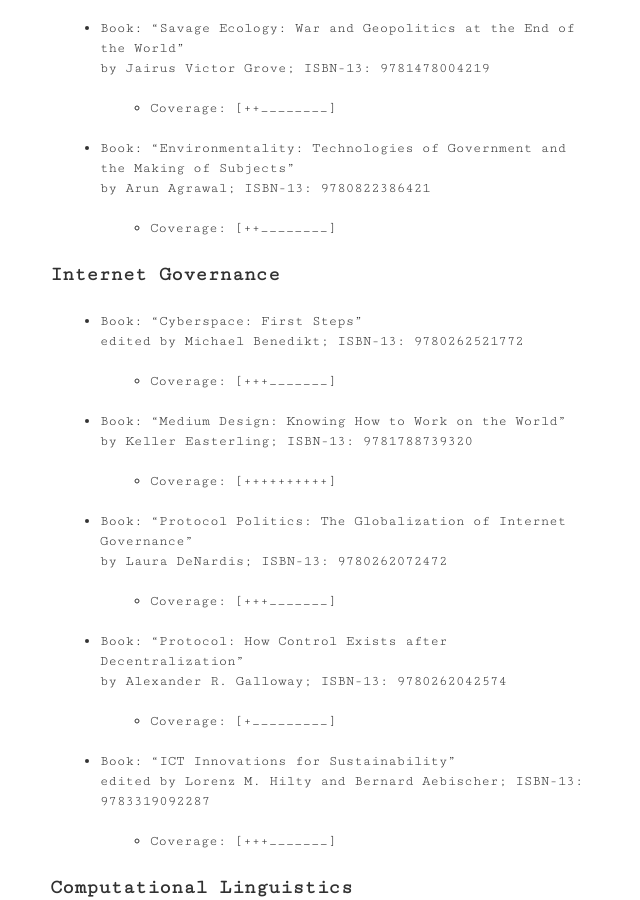
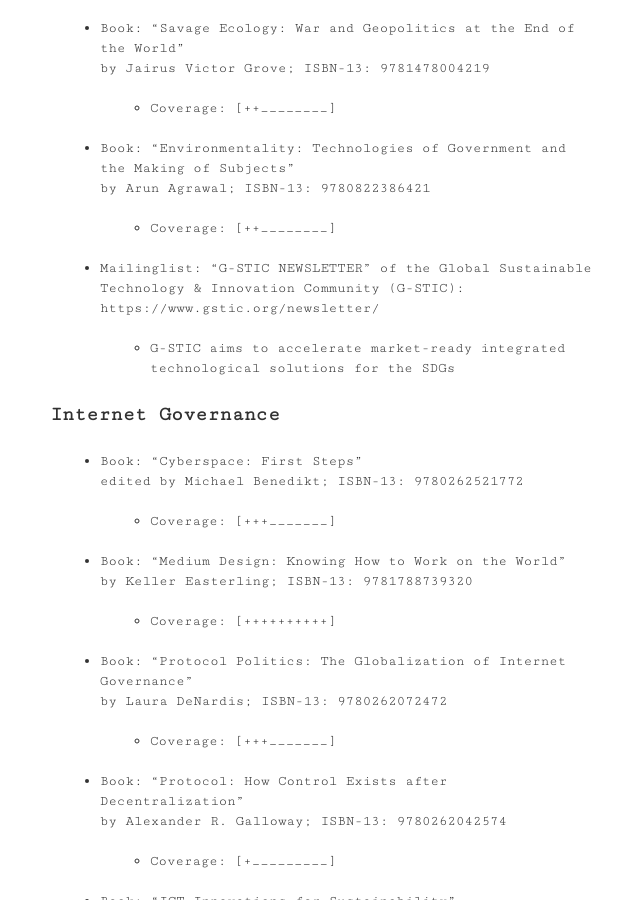
Before and after one commit to Christovis/Christovis.github.io, a Jekyll site: the page built from _blog/2022-04-14-blog-media.md, in a window 1280 px wide and 900 px high, scrolled down 1020 px. Shown: the whole window, without its empty margins (315-955 px from the left). Built offline with Jekyll 4.4.1, drawn with Linux system fonts in a browser that asks for light colours.

Commit message:
completion

```diff
--- a/_blog/2022-04-14-blog-media.md
+++ b/_blog/2022-04-14-blog-media.md
@@ -30,6 +30,11 @@
 * Book: "Environmentality: Technologies of Government and the Making of Subjects"<br/>
     by Arun Agrawal; ISBN-13: 9780822386421
     * Coverage: [++\_\_\_\_\_\_\_\_]
+
+* Mailinglist: "G-STIC NEWSLETTER"
+    of the Global Sustainable Technology & Innovation Community (G-STIC): https://www.gstic.org/newsletter/
+    * G-STIC aims to accelerate market-ready integrated technological solutions for the SDGs
+
 
 ### **Internet Governance**
 
```
Also changed, not shown: _blog/2021-12-31-blog-media.md (+4 -0 lines).
